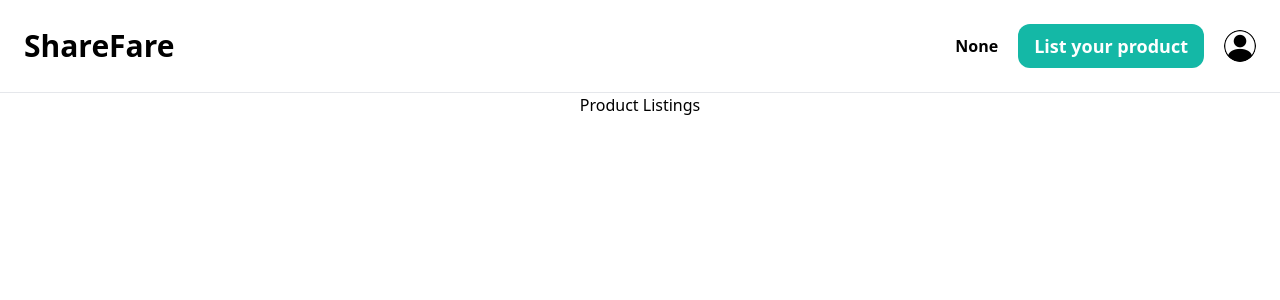
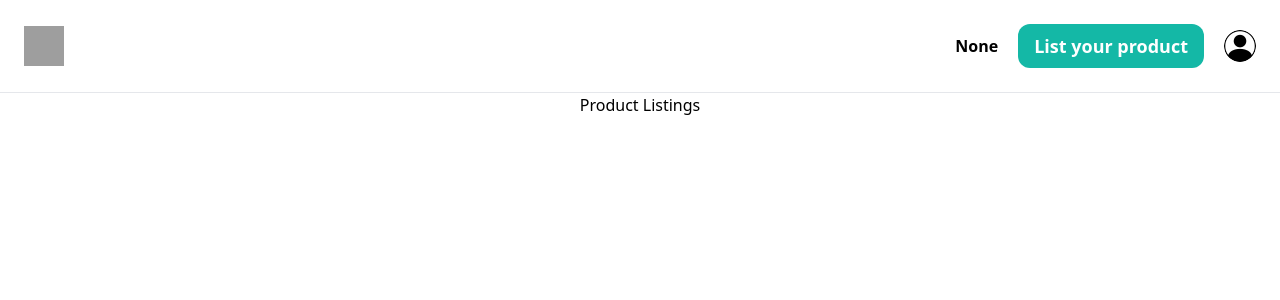
Before and after one commit to screeck/ShareFare, a Flask app: page /main in a window 1280 px wide. Shown: the top 300 px of the page. Run offline with Flask 2, Linux system fonts and the light colour scheme; data that the repository does not hold is empty; some libraries are stand-ins or nearby versions; grey boxes are pictures that could not be loaded.

Commit message:
arrow back

```diff
--- a/templates/account.html
+++ b/templates/account.html
@@ -108,6 +108,7 @@
     <nav class="py-6 px-6 flex justify-between items-center border-b border-gray-200">
         <a href="/" class="text-3xl font-semibold">ShareFare</a>
         <div class="relative group flex items-center">
+            <span class="mr-5 font-semibold">{{ first_name }}</span>
             <a href="#" class="mr-5 px-4 py-2 text-lg font-semibold bg-teal-500 text-white rounded-xl hover:bg-teal-700" onclick="showPopup()">List your product</a>
             <img id="dropdownToggle" src="static/profile_default.png" alt="Profile Picture" class="w-8 h-8 rounded-full cursor-pointer" onclick="toggleDropdown()">
             <div id="dropdownMenu" class="hidden dropdown-menu bg-white rounded-md shadow-md mt-2 py-2 w-48">
--- a/templates/main.html
+++ b/templates/main.html
@@ -127,7 +127,9 @@
 </head>
 <body>
     <nav class="py-6 px-6 flex justify-between items-center border-b border-gray-200">
-        <a href="/" class="text-3xl font-semibold">ShareFare</a>
+        <a href="/">
+            <img src="{{ url_for('static', filename='arrow_back.png') }}" alt="Arrow" class="navbar-image">
+        </a>
         <div class="relative group flex items-center">
             <span class="mr-5 font-semibold">{{ first_name }}</span> <!-- User's first name -->
             <a href="#" class="mr-5 px-4 py-2 text-lg font-semibold bg-teal-500 text-white rounded-xl hover:bg-teal-700" onclick="showPopup()">List your product</a>
```
